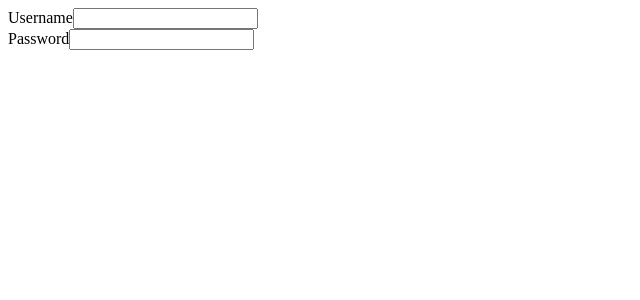
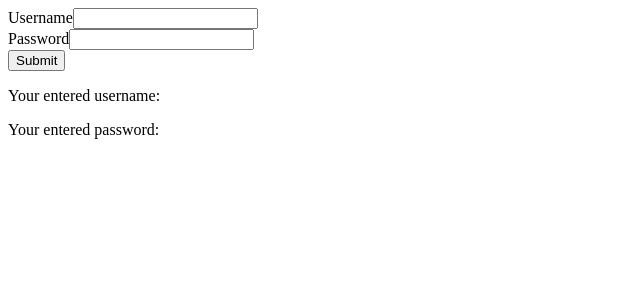
Before and after one commit to anurodhacharya/Assignment-Management-Application, a React (Create React App) app in the folder frontend/: page /login in a window 1280 px wide. Shown: the top 300 px of the page, without its empty margins (0-640 px from the left). Built offline with nearby package versions, Linux system fonts and the light colour scheme.

Commit message:
Login Functionality

```diff
--- a/frontend/package.json
+++ b/frontend/package.json
@@ -6,6 +6,7 @@
     "@testing-library/jest-dom": "^5.17.0",
     "@testing-library/react": "^13.4.0",
     "@testing-library/user-event": "^13.5.0",
+    "axios": "^1.6.8",
     "react": "^18.2.0",
     "react-dom": "^18.2.0",
     "react-router-dom": "^6.22.3",
--- a/frontend/src/App.jsx
+++ b/frontend/src/App.jsx
@@ -1,9 +1,9 @@
-// import { useEffect } from 'react';
+import { useEffect } from 'react';
 import {Routes, Route} from "react-router-dom";
 import './App.css';
-// import useLocalStorage from './util/useLocalStorage';
+import useLocalStorage from './util/useLocalStorage';
 import Dashboard from './dashboard/Dashboard';
-import Homepage from './homepage/Homepage';
+import Homepage from "./homepage/Homepage";
 import ProtectedRoute from './privateroute/ProtectedRoute';
 import { Login } from './login/Login';
 
@@ -28,6 +28,7 @@ const App = () => {
 
   //   promise.then((res) => {
   //     const jwt = res.headers.get('authorization');
+  //     console.log(jwt);
   //     // setJwt(jwt);
   //     localStorage.setItem("jwt", jwt);
   //     res.json().then((data) => {
@@ -35,12 +36,19 @@ const App = () => {
   //   })
   // }, []);
 
+
+  console.log("GAICHH");
+
+
   return (
+    <>
+    {console.log("HIIIIIIIII")}
     <Routes>
       <Route path='/' element={<Homepage />} />
       <Route path='/dashboard' element={<ProtectedRoute><Dashboard /></ProtectedRoute>} />
       <Route path='/login' element={<Login />} />
     </Routes>
+  </>
   );
 }
 
--- a/frontend/src/dashboard/dashboard.jsx
+++ b/frontend/src/dashboard/dashboard.jsx
@@ -5,7 +5,6 @@ const Dashboard = ({jwt}) => {
     return (
         <div>
             <h1>Hello World!</h1>
-            <div>Jwt value is {jwt}</div>
         </div>
     );
 };
--- a/frontend/src/index.jsx
+++ b/frontend/src/index.jsx
@@ -8,11 +8,11 @@ import { BrowserRouter } from "react-router-dom";
 
 const root = ReactDOM.createRoot(document.getElementById('root'));
 root.render(
-  <React.StrictMode>
+  // <React.StrictMode>
     <BrowserRouter>
       <App />
     </BrowserRouter>
-  </React.StrictMode>
+  // </React.StrictMode>
 );
 
 // If you want to start measuring performance in your app, pass a function
--- a/frontend/src/login/Login.jsx
+++ b/frontend/src/login/Login.jsx
@@ -1,15 +1,65 @@
+import { useState } from "react";
+// import { useNavigate } from "react-router-dom"
+import { login } from "../util/client";
+import { useNavigate } from "react-router-dom";
+
 export const Login = () => {
+
+    const navigate = useNavigate();
+
+    const [username, setUsername] = useState("");
+    const [password, setPassword] = useState("");
+
+    const handleUsernameChange = (event) => {
+        // console.log(event.target.value);
+        setUsername(event.target.value);
+    }
+
+    const handlePasswordChange = (event) => {
+        setPassword(event.target.value);
+    }
+
+    const submitForm = () => {
+        let dataToSend = {
+            "username": username,
+            "password": password
+        };
+
+        login(dataToSend).then((res) => {
+            // console.log(res.data.token);
+            let token = res.data.token;
+            localStorage.setItem("jwt", token);
+            navigate('/dashboard');
+        }).catch(() => {
+            console.log("Failed to login");
+            alert("Login failed");
+        })
+    }
+
+    // const navigate = useNavigate();
+
+    // const navigateMe = () => {
+    //     navigate('/dashboard');
+    // }
 
     return (
         <>
             <div>
                 <label htmlFor="username">Username</label>
-                <input type="email" id="username"></input>
+                <input type="email" id="username" value={username} onChange={handleUsernameChange}></input>
             </div>
             <div>
                 <label htmlFor="password">Password</label>
-                <input type="password" id="password"></input>
+                <input type="password" id="password" value={password} onChange={handlePasswordChange}></input>
             </div>
+
+
+            <button type="submit" onClick={submitForm}>Submit</button>
+            <p>Your entered username: {username}</p>
+            <p>Your entered password: {password}</p>
+
+            {/* <button onClick={navigateMe}>Navigate</button> */}
+
         </>
     )
 }
--- a/frontend/src/privateroute/ProtectedRoute.jsx
+++ b/frontend/src/privateroute/ProtectedRoute.jsx
@@ -1,15 +1,20 @@
+import { useEffect } from 'react';
 import { useNavigate } from 'react-router-dom';
 
 const ProtectedRoute = ({ children }) => {
     const navigate = useNavigate();
 
-    const jwt = localStorage.getItem("jwt");
+    useEffect(() => {
+        console.log("Inside Protected UseEffect");
+        const jwt = localStorage.getItem("jwt");
+        if(!jwt) {
+            navigate('/login');
+        }
 
-    if(jwt) {
-        return children;
-    }
+    }, [])
 
-    return navigate('/login');
+    console.log("Inside Protected before returning children");
+    return children;
 };
 
 export default ProtectedRoute;
--- /dev/null
+++ b/frontend/src/util/client.js
@@ -0,0 +1,10 @@
+import axios from "axios"
+
+export const login = async (data) => {
+    try {
+        const response = await axios.post("http://localhost:8080/api/auth/login", data);
+        return response;
+    } catch (e) {
+        throw e;
+    }
+}
```
Also changed, not shown: 1 other file (tests, documents, lock files or other folders).
